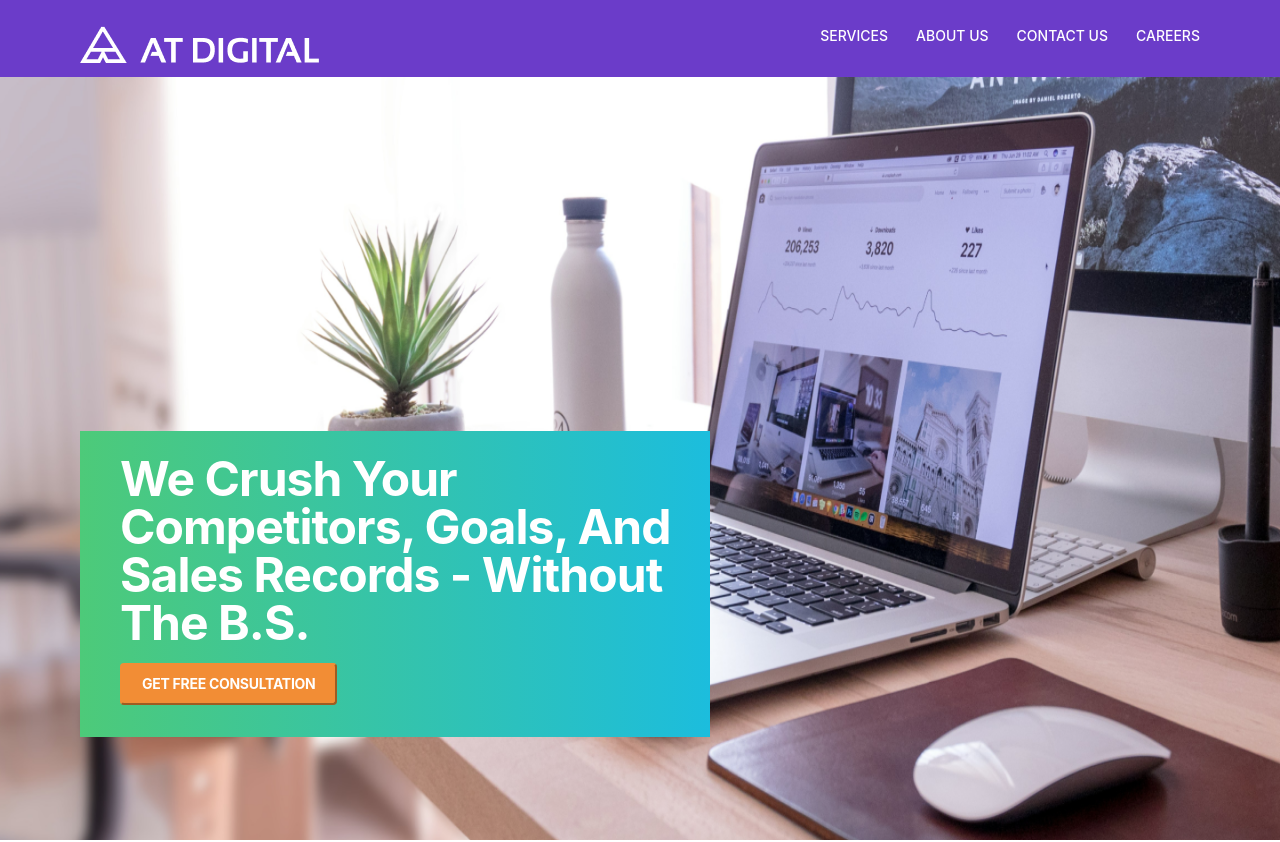
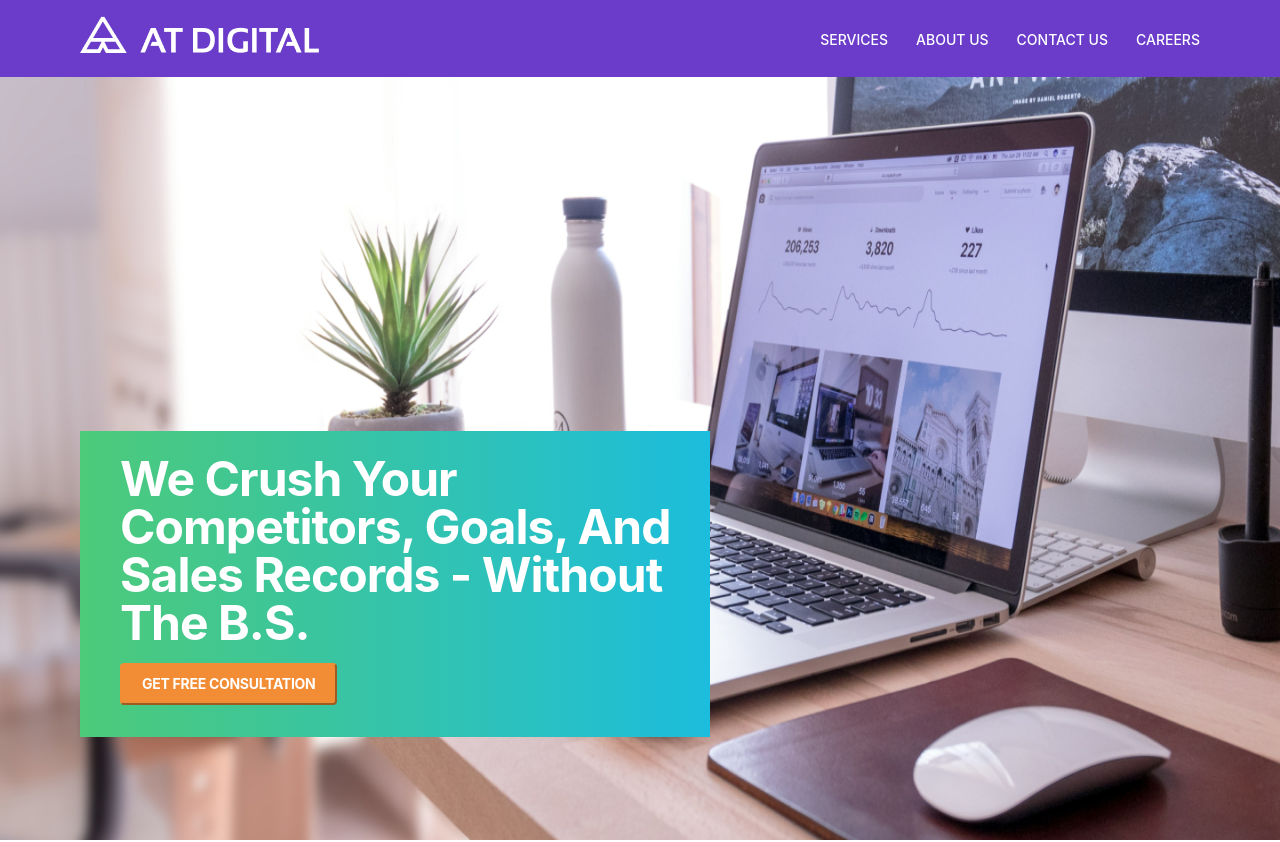
Before and after one commit to Milani1999/Landing-Page---AT-Digital, a React (Create React App) app: page / in a window 1280 px wide. Shown: the top 842 px of the page. Built offline with nearby package versions, Linux system fonts and the light colour scheme.

Commit message:
navbar alignment

```diff
--- a/src/components/NavigationBar/NavigationBar.css
+++ b/src/components/NavigationBar/NavigationBar.css
@@ -3,6 +3,10 @@
   justify-content: space-between;
   padding: 26px 80px 26px 80px;
   background-color: #6b3cc9;
+}
+
+.Logo {
+  margin-top: -10px;
 }
 
 .navbar .img {
@@ -25,6 +29,7 @@
   font-weight: 500;
   font-size: 14px;
   line-height: 16.94px;
+  margin-bottom: -20px;
 }
 
 .frame-496 li a {
```
